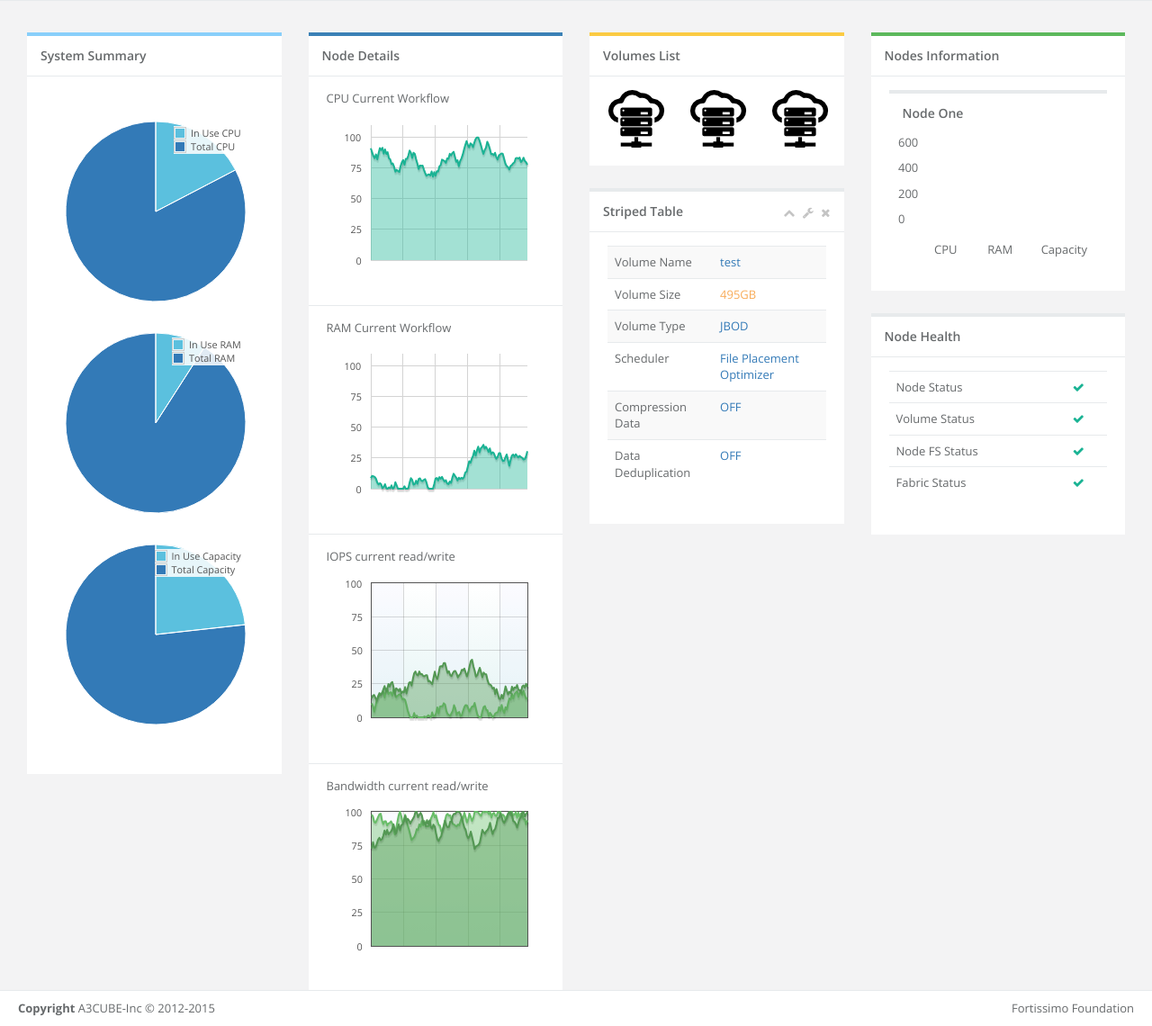
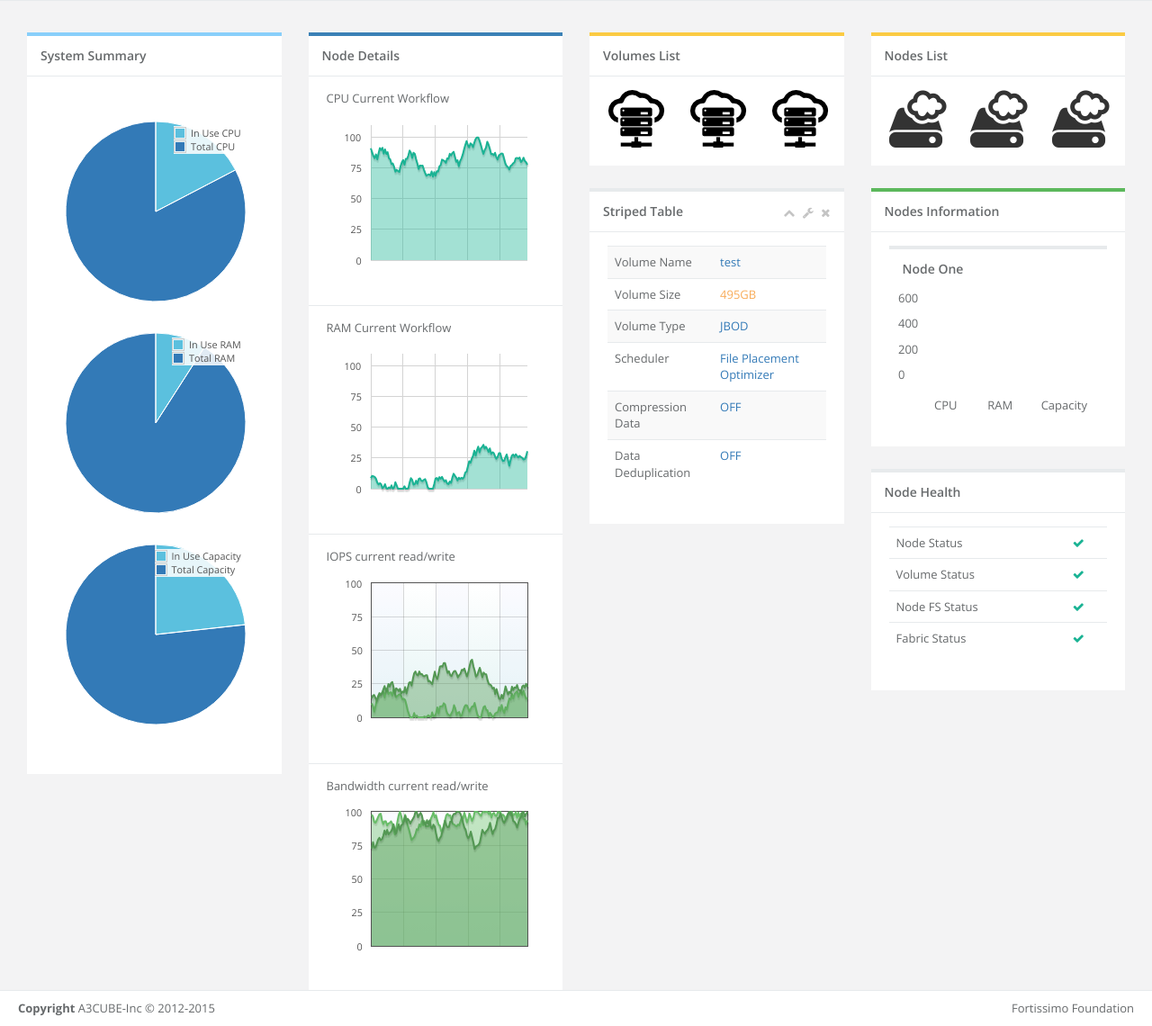
Before and after one commit to yumikohey/rails_fortissimo, a Rails app: page / in a window 1280 px wide. Shown: the part 60-1200 px from the top of the page at 90% size. Run offline with Rails 7, Linux system fonts and the light colour scheme; the visitor is signed in with stand-in values (Sample User, id 1); data that the repository does not hold is empty; style sheets or scripts are compiled from the project's sources; some libraries are stand-ins or nearby versions.

Commit message:
some updates

```diff
--- a/app/assets/javascripts/inspinia.js
+++ b/app/assets/javascripts/inspinia.js
@@ -102,8 +102,7 @@ $(document).ready(function () {
             windowScrollTop = $(window).scrollTop();
 
         if( (windowHeight < pageWrapperHeight + windowScrollTop)){
-            $('#page-wrapper').css("height", pageWrapperHeight + 200 + "px");
-            $('#page-wrapper').css("max-height",  + 1800 + "px");
+            $('#page-wrapper').css("height", 'auto');
         }
 
         // var heightWithoutNavbar = $("body > #wrapper").height() - 61;
--- a/app/views/layouts/_navigationoffcanvas.html.erb
+++ b/app/views/layouts/_navigationoffcanvas.html.erb
@@ -24,7 +24,7 @@
             </li>
             <li class="<%= is_active_controller('layoutsoptions') %>">
                 <%= link_to pages_empty_page_path do %>
-                <i class="fa fa-diamond"></i> <span class="nav-label">Layouts</span> <span class="label label-primary pull-right">NEW</span>
+                <i class="fa fa-diamond"></i> <span class="nav-label">Tuning</span> <span class="label label-primary pull-right">NEW</span>
                 <% end %>
             </li>
             <li class="<%= is_active_controller('graphs') %>">
--- a/app/views/layouts/layout_4.html.erb
+++ b/app/views/layouts/layout_4.html.erb
@@ -18,7 +18,7 @@
 
 
 </head>
-<body class="canvas-menu">
+<body class="canvas-menu full-height-layout">
 
     <!-- Wrapper-->
     <div id="wrapper" class="<%= params[:controller] %>.<%= params[:action] %>">
--- a/app/views/systems/index.html.erb
+++ b/app/views/systems/index.html.erb
@@ -154,6 +154,25 @@
 		</div>
 	</div>
 	<div class="col-lg-3">
+		<div class="ibox float-e-margins">
+		    <div class="ibox-title yellow-top">
+		        <h5>Nodes List
+		        </h5>
+		    </div>
+		    <div class="ibox-content">
+		       	<div class="row">
+		       		<div class="col-lg-3">
+		       			<a href="#"> <%= image_tag("cloud_node.png", size:"64x64", alt:"Node1") %> </a>
+		       		</div>
+		       		<div class="col-lg-3 col-lg-offset-1">
+		       			<a href="#"> <%= image_tag("cloud_node.png", size:"64x64", alt:"Node2") %> </a>
+		       		</div>
+		       		<div class="col-lg-3 col-lg-offset-1">
+		       			<a href="#"> <%= image_tag("cloud_node.png", size:"64x64", alt:"Node3") %> </a>
+		       		</div>
+		       	</div>
+		    </div>
+		</div>
 		<div class="ibox float-e-margins">
 		    <div class="ibox-title success-top">
 		        <h5>Nodes Information
--- a/config/routes.rb
+++ b/config/routes.rb
@@ -2,6 +2,9 @@ Myapp::Application.routes.draw do
 
   # You can have the root of your site routed with "root"
   root to: 'systems#index'
+
+  get '/login', to: "pages#login"
+  get '/register', to: "pages#register"
 
   # All routes
   get "dashboards/dashboard_1"
```
Also changed, not shown: app/assets/images/cloud_node.png (added).
